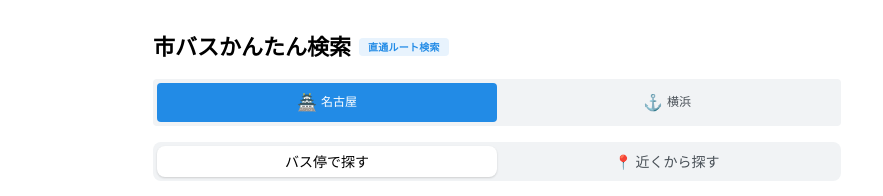
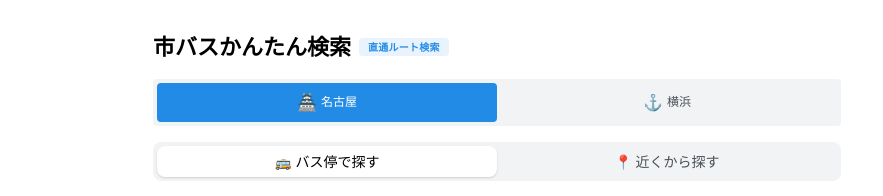
Before and after one commit to sinoda1114/shibasu-keiro, a Next.js app: page / in a window 1280 px wide. Shown: the top 196 px of the page, without its empty margins (143-1026 px from the left). Built offline with nearby package versions, Linux system fonts and the light colour scheme.

Commit message:
feat: バス停で探すタブにバスアイコン追加

```diff
--- a/app/page.tsx
+++ b/app/page.tsx
@@ -464,7 +464,7 @@ function SearchPageContent() {
           value={searchMode}
           onChange={(v) => setSearchMode(v as SearchMode)}
           data={[
-            { label: 'バス停で探す', value: 'stop' },
+            { label: '🚌 バス停で探す', value: 'stop' },
             { label: '📍 近くから探す', value: 'nearby' },
           ]}
           radius="md"
```
